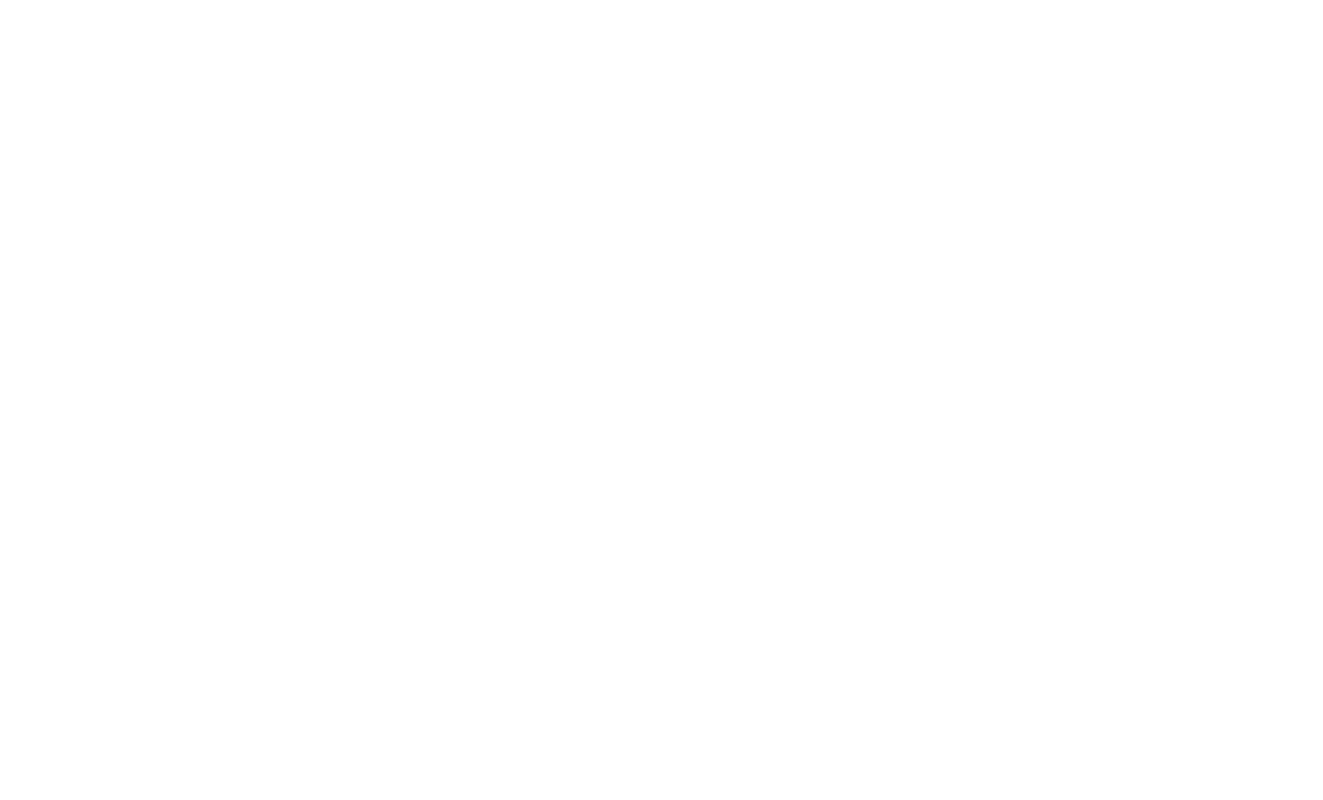
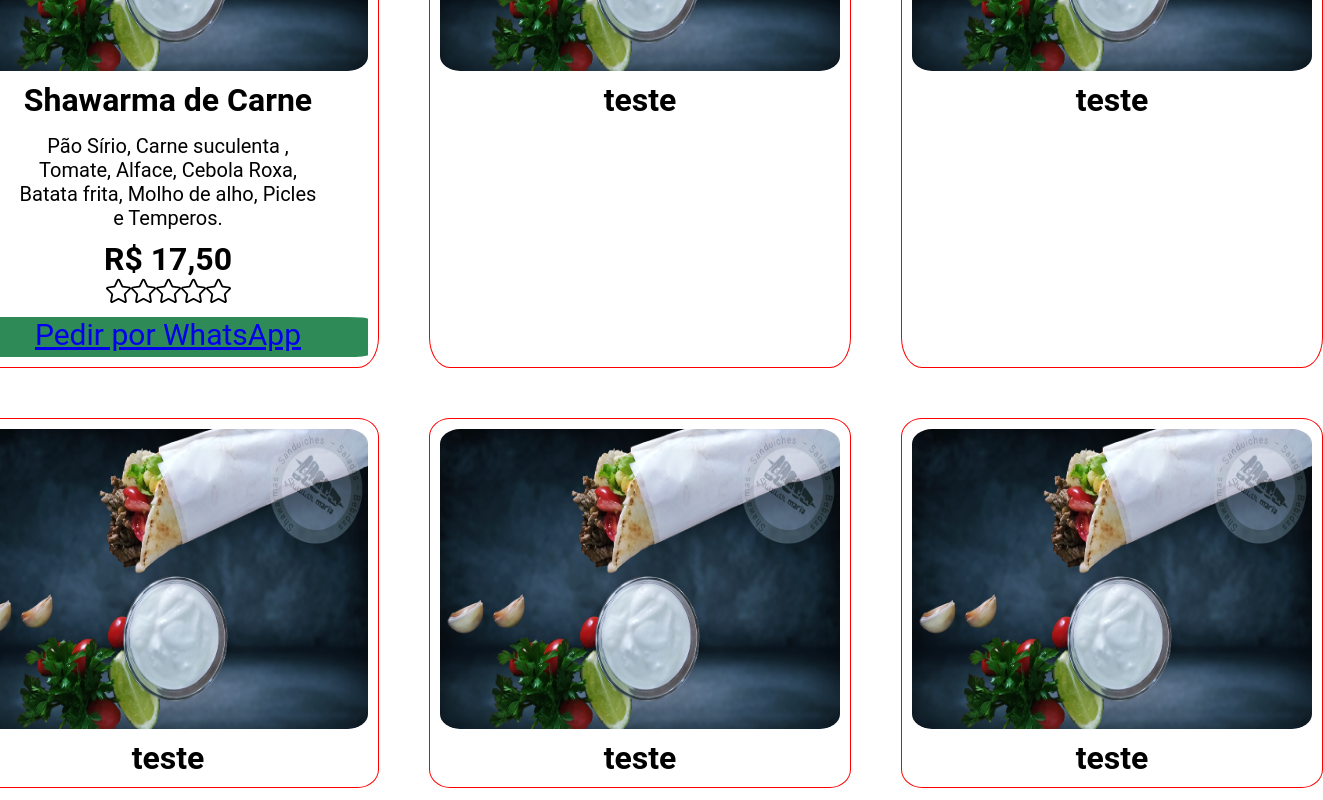
Before and after one commit to ricardocvel/portalfood, a React (Create React App) app: page / in a window 1280 px wide. Shown: the part 360-1160 px from the top of the page, 1323 px wide, since content can reach past the window. Before the commit the page ends 800 px from the top, so only its background shows below. Built offline with nearby package versions, Linux system fonts and the light colour scheme.

Commit message:
componete listas independente

```diff
--- a/src/components/Item.js
+++ b/src/components/Item.js
@@ -2,9 +2,58 @@
 
 import '../style/Item.css';
 
+
+import Carne from '../assets/cardapio/CArne.png';
+import Star from '../assets/icons/star.svg';
+
+
+
 export default function Item() {
     return(
         <>
+            <li className="cardItem">
+                <img src={Carne}/>
+                <h1>Shawarma de Carne</h1>
+                <p>Pão Sírio, Carne suculenta , Tomate, Alface,
+                  Cebola Roxa, Batata frita, Molho de alho, Picles
+                  e  Temperos.</p>
+                <h1> R$ 17,50</h1>
+                        <div  className="cardStar">
+                          <img src={Star}/>
+                          <img src={Star}/>
+                          <img src={Star}/>
+                          <img src={Star}/>
+                          <img src={Star}/>
+                        </div>
+                        <a href={`https://github.com`}> Pedir por WhatsApp </a>
+              </li>
+
+
+
+              <li className="cardItem">
+                <img src={Carne}/>
+                <h1>teste</h1>
+              </li>
+              <li className="cardItem">
+                <img src={Carne}/>
+                <h1>teste</h1>
+              </li>
+              <li className="cardItem">
+                <img src={Carne}/>
+                <h1>teste</h1>
+              </li>
+              <li className="cardItem">
+                <img src={Carne}/>
+                <h1>teste</h1>
+              </li>
+              <li className="cardItem">
+                <img src={Carne}/>
+                <h1>teste</h1>
+              </li>
+              <li className="cardItem">
+                <img src={Carne}/>
+                <h1>teste</h1>
+              </li>
 
         </>
     );
--- a/src/style/App.css
+++ b/src/style/App.css
@@ -7,7 +7,8 @@
 .cardapio {
     display: flex ;
     flex-direction: row;
-    background-color: blueviolet;
+    align-items: center;
+    justify-content: center;
     flex: 1;
     padding: 60px;
 
@@ -15,19 +16,7 @@
 
 .cardapio ul{
     display: grid ;
-    grid-template-columns: 2fr 2fr ;
-    gap: 20px; /*espaço */
+    grid-template-columns: 2fr 2fr 2fr ;
+    gap: 50px; /*espaço */
     list-style: none;
 }
-
-li.cardItem {
-    max-width: 200px;
-    margin: 0 auto;
-    padding: 10px;
-
-    display: flex ;
-    align-items: flex-start;
-    background-color: blue;
-    height: 60px;
-    height: 100px;
-}
--- a/src/style/Item.css
+++ b/src/style/Item.css
@@ -1,11 +1,49 @@
-
-#itens {
-    max-width: 300px;
+li.cardItem {
+    max-width: 600px;
+    display: flex ;
+    flex-direction:column;
     margin: 0 auto;
     padding: 10px;
+    border-radius: 5%;
 
     display: flex ;
-    align-items: flex-start;
-    background-color: blue;
-    height: 60px;
+    align-items: center;
+    justify-content: flex-start;
+    border: 1px solid red;
+    width: auto;
+    height: auto;
 }
+
+
+li.cardItem img{
+    border-radius: 5%;
+    height: 300px;
+    width: 400px;
+}
+
+li.cardItem h1{
+    margin-top: 10px;
+}
+
+li.cardItem a{
+    height: 40px;
+    width: 400px;
+    border-radius: 5%;
+    background-color: seagreen;
+
+    text-align: center;
+    margin-top: 10px;
+    font-size: 30px;
+}
+
+li.cardItem p{
+    max-width: 300px;
+    margin-top: 15px;
+    font-size: 20px;
+    text-align: center;
+}
+
+div.cardStar img{
+    height: 25px;
+    width: 25px;
+}
```
